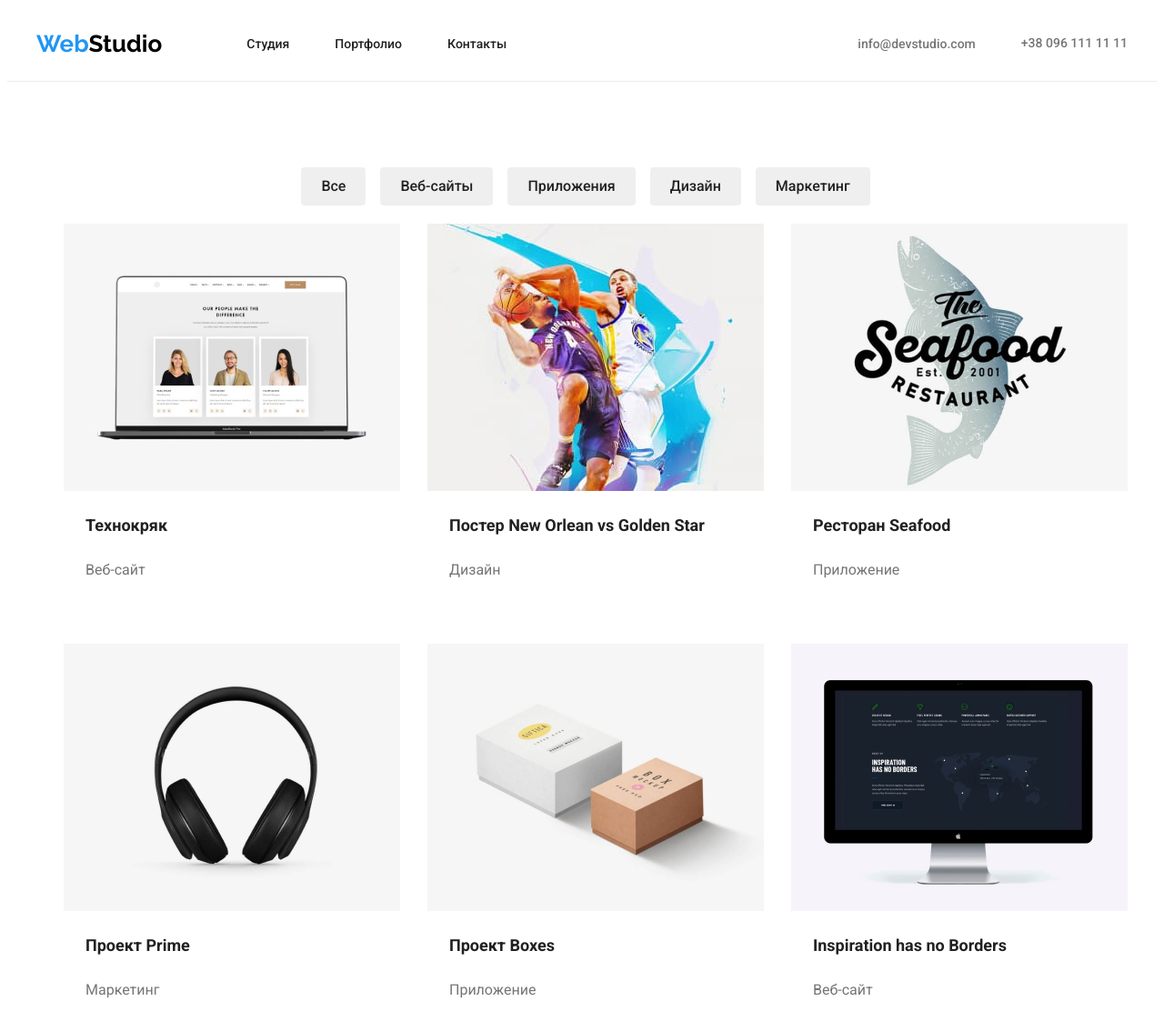
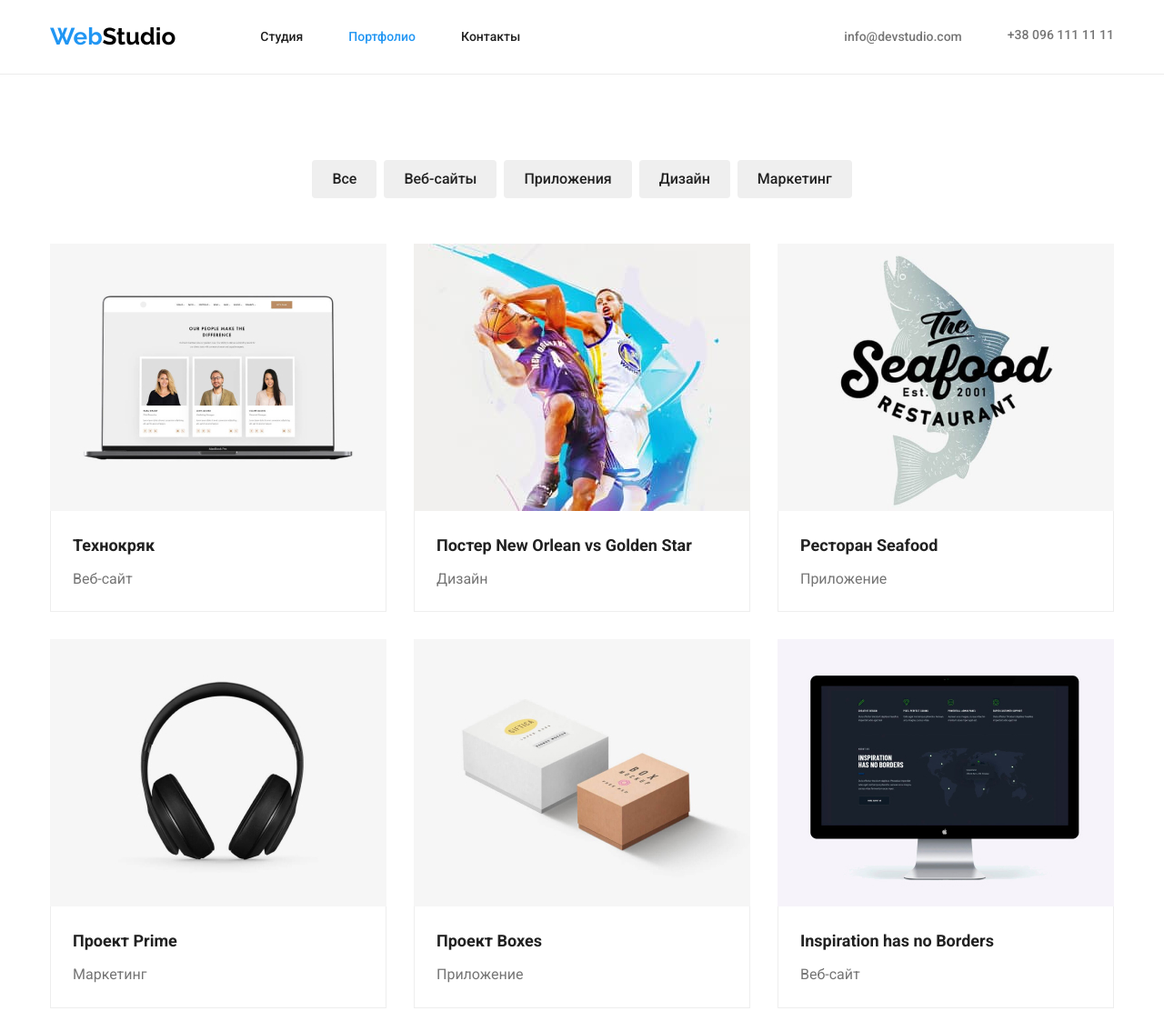
Before and after one commit to Sashaegypt/goit-markup-hw-03, a plain HTML site: page portfolio.html in a window 1280 px wide. Shown: the top 1112 px of the page at 91% size. Drawn offline with nearby package versions, Linux system fonts and the light colour scheme.

Commit message:
current (н-ое)

```diff
--- a/css/styles.css
+++ b/css/styles.css
@@ -28,6 +28,9 @@ img {
   height: auto;
 }
 
+:root {
+  --studio-portfolio-color: #2196f3;
+}
 /* container */
 .container {
   padding-right: 15px;
@@ -76,6 +79,7 @@ img {
 }
 
 /* links */
+
 .link {
   text-decoration: none;
   font-weight: 500;
@@ -100,6 +104,12 @@ img {
 .nav-item:last-child {
   margin-right: 0;
 }
+.link.studio.current {
+  color: var(--studio-portfolio-color);
+}
+.link.portfolio.current {
+  color: var(--studio-portfolio-color);
+}
 
 /* contacts / contact flex */
 .contact {
@@ -123,7 +133,8 @@ img {
 }
 
 .link:hover,
-.link:focus {
+.link:focus,
+.link {
   color: #2196f3;
 }
 
@@ -372,6 +383,7 @@ img {
 .tel-footer:hover,
 .tel-footer:focus {
   color: #2196f3;
+  cursor: pointer;
 }
 
 /* PORTFOLIO!!! */
@@ -392,7 +404,6 @@ img {
   font-family: inherit;
   font-weight: 500;
   border-radius: 4px;
-  margin-left: 8px;
   border: none;
 }
 .item-buttons {
@@ -407,10 +418,12 @@ img {
   color: #212121;
   font-size: 18px;
   line-height: 2;
+  margin-bottom: 4px;
 }
 .platform {
   color: #757575;
   line-height: 1.9;
+  margin: 0;
 }
 
 /* Cards! */
@@ -418,8 +431,8 @@ img {
 .cards {
   display: flex;
   flex-wrap: wrap;
-  margin-top: -30px;
   margin-bottom: -30px;
+  margin-left: -30px;
 }
 
 .card-set {
@@ -436,10 +449,11 @@ img {
   padding-bottom: 20px;
   padding-left: 24px;
   padding-right: 24px;
-  border-bottom: 1px #eeeeee;
-  border-left: 1px #eeeeee;
-  border-right: 1px #eeeeee;
+  border-bottom: 1px solid #eeeeee;
+  border-left: 1px solid #eeeeee;
+  border-right: 1px solid #eeeeee;
 }
 .card-set a {
   width: 370px;
+  text-decoration: none;
 }
--- a/portfolio.html
+++ b/portfolio.html
@@ -5,6 +5,7 @@
     <meta http-equiv="X-UA-Compatible" content="IE=edge" />
     <meta name="viewport" content="width=device-width, initial-scale=1.0" />
     <title>Document</title>
+    <link rel="stylesheet" href="https://cdnjs.cloudflare.com/ajax/libs/modern-normalize/1.1.0/modern-normalize.min.css" integrity="sha512-wpPYUAdjBVSE4KJnH1VR1HeZfpl1ub8YT/NKx4PuQ5NmX2tKuGu6U/JRp5y+Y8XG2tV+wKQpNHVUX03MfMFn9Q==" crossorigin="anonymous" referrerpolicy="no-referrer" />
     <link rel="stylesheet" href="./css/styles.css" />
     <link
       href="https://fonts.googleapis.com/css2?family=Raleway:wght@700&family=Roboto:wght@400;500;700;900&display=swap"
@@ -22,8 +23,8 @@
       <nav class="inline-nav">
         <a class="webstudio" href="./index.html"><span class="Web">Web</span>Studio</a>
         <ul class="site-nav">
-          <li class="nav-item"><a href="./index.html" class="link studio">Студия</a></li>
-          <li class="nav-item"><a href="./portfolio.html" class="link portfolio">Портфолио</a></li>
+          <li class="nav-item"><a href="./index.html" class="link studio ">Студия</a></li>
+          <li class="nav-item"><a href="./portfolio.html" class="link portfolio current">Портфолио</a></li>
           <li class="nav-item"><a href="./index.html" class="link contacts">Контакты</a></li>
         </ul>
       </nav>
@@ -57,88 +58,106 @@
       <ul class="cards">
         <li class="card-set">
 
-            <a href=""><img src="./images/img01.jpg" alt="project1" width="370" /></a>
+            <a href=""><img src="./images/img01.jpg" alt="project1" width="370" />
               <div class="card-item">
                 <h3 class="title-project">Технокряк</h3>
                 <p class="platform">Веб-сайт</p>
               </div>
+            </a>
+
 
         </li>
 
         <li class="card-set">
 
-           <a href=""><img src="./images/img02.jpg" alt="New Orlean vs Golden Star" width="370"/></a>
+           <a href=""><img src="./images/img02.jpg" alt="New Orlean vs Golden Star" width="370"/>
             <div class="card-item">
               <h3 class="title-project">Постер New Orlean vs Golden Star</h3>
              <p class="platform">Дизайн</p>
            </div>
+          </a>
+
 
         </li>
 
         <li class="card-set">
 
-           <a href=""><img src="./images/img03.jpg" alt="Restorant Seafood" width="370" /></a>
+           <a href=""><img src="./images/img03.jpg" alt="Restorant Seafood" width="370" />
             <div class="card-item">
               <h3 class="title-project">Ресторан Seafood</h3>
                <p class="platform">Приложение</p>
                </div>
+          </a>
+
 
         </li>
 
         <li class="card-set">
 
-           <a href=""><img src="./images/img04.jpg" alt="Prime" width="370"/></a>
+           <a href=""><img src="./images/img04.jpg" alt="Prime" width="370"/>
             <div class="card-item">
               <h3 class="title-project">Проект Prime</h3>
              <p class="platform">Маркетинг</p>
            </div>
+          </a>
+
 
         </li>
 
         <li class="card-set">
 
-           <a href=""> <img src="./images/img05.jpg" alt="boxes" width="370"/></a>
+           <a href=""> <img src="./images/img05.jpg" alt="boxes" width="370"/>
             <div class="card-item">
               <h3 class="title-project">Проект Boxes</h3>
                <p class="platform">Приложение</p>
              </div>
+          </a>
+
         </li>
 
         <li class="card-set">
 
-           <a href=""><img src="./images/img06.jpg" alt="Inspiration has no Borders" width="370"/></a>
+           <a href=""><img src="./images/img06.jpg" alt="Inspiration has no Borders" width="370"/>
             <div class="card-item">
               <h3 class="title-project">Inspiration has no Borders</h3>
               <p class="platform">Веб-сайт</p>
               </div>
+          </a>
+
           </li>
 
         <li class="card-set">
 
-           <a href=""><img src="./images/img07.jpg" alt="Limited Edition" width="370"/></a>
+           <a href=""><img src="./images/img07.jpg" alt="Limited Edition" width="370"/>
             <div class="card-item">
               <h3 class="title-project">Издание Limited Edition</h3>
               <p class="platform">Дизайн</p>
               </div>
+          </a>
+
         </li>
 
         <li class="card-set">
 
-           <a href=""><img src="./images/img08.jpg" alt="Project LAB" width="370" /></a>
+           <a href=""><img src="./images/img08.jpg" alt="Project LAB" width="370" />
             <div class="card-item">
               <h3 class="title-project">Проект LAB</h3>
               <p class="platform">Маркетинг</p>
                </div>
+          </a>
+
         </li>
 
         <li class="card-set">
 
 
-            <a href="" "><img src="./images/img09.jpg" alt="Growing businnes" width="370"/></a>
+            <a href="" "><img src="./images/img09.jpg" alt="Growing businnes" width="370"/>
               <div class="card-item">
                 <h3 class="title-project">Growing Business</h3>
                  <p class="platform">Приложение</p>
                 </div>
+            </a>
+
 
 
         </li>
```
Also changed, not shown: index.html (+2 -2 lines). Lines whose indentation alone changed are shown as unchanged.
